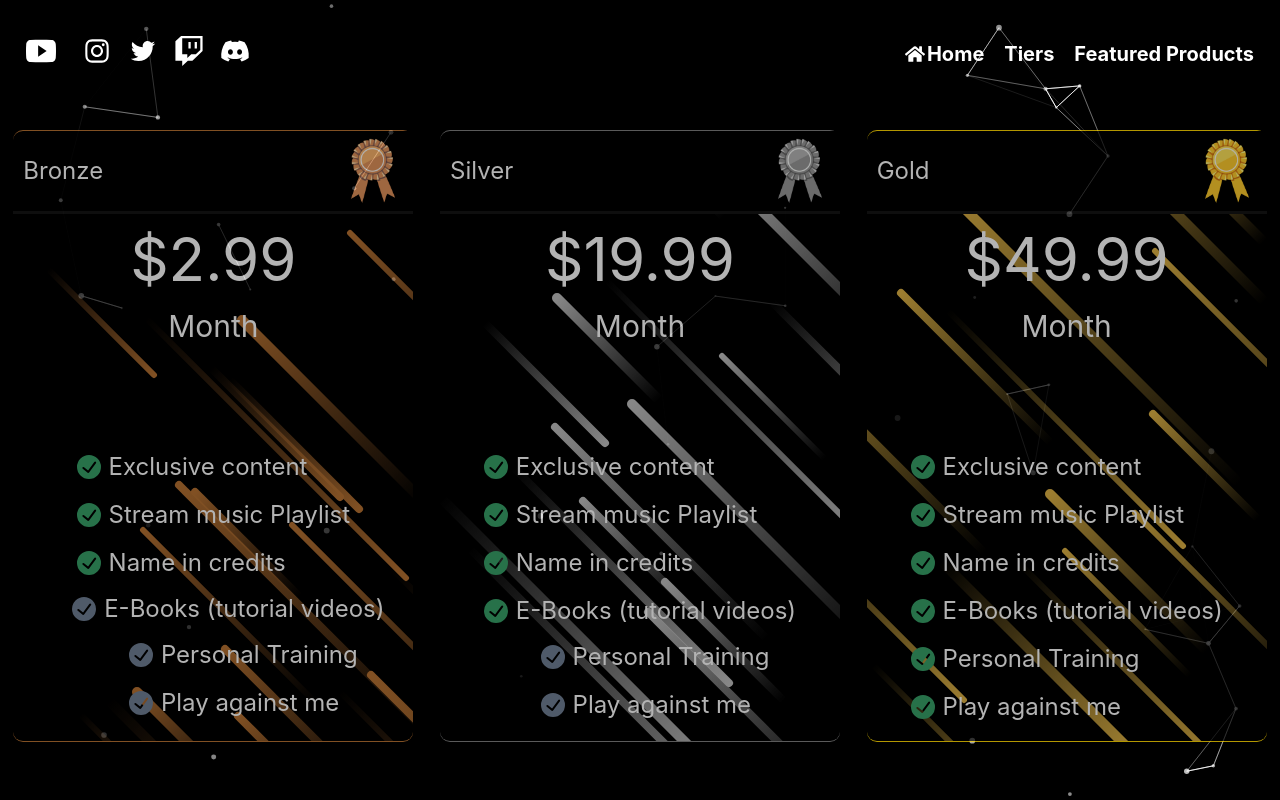
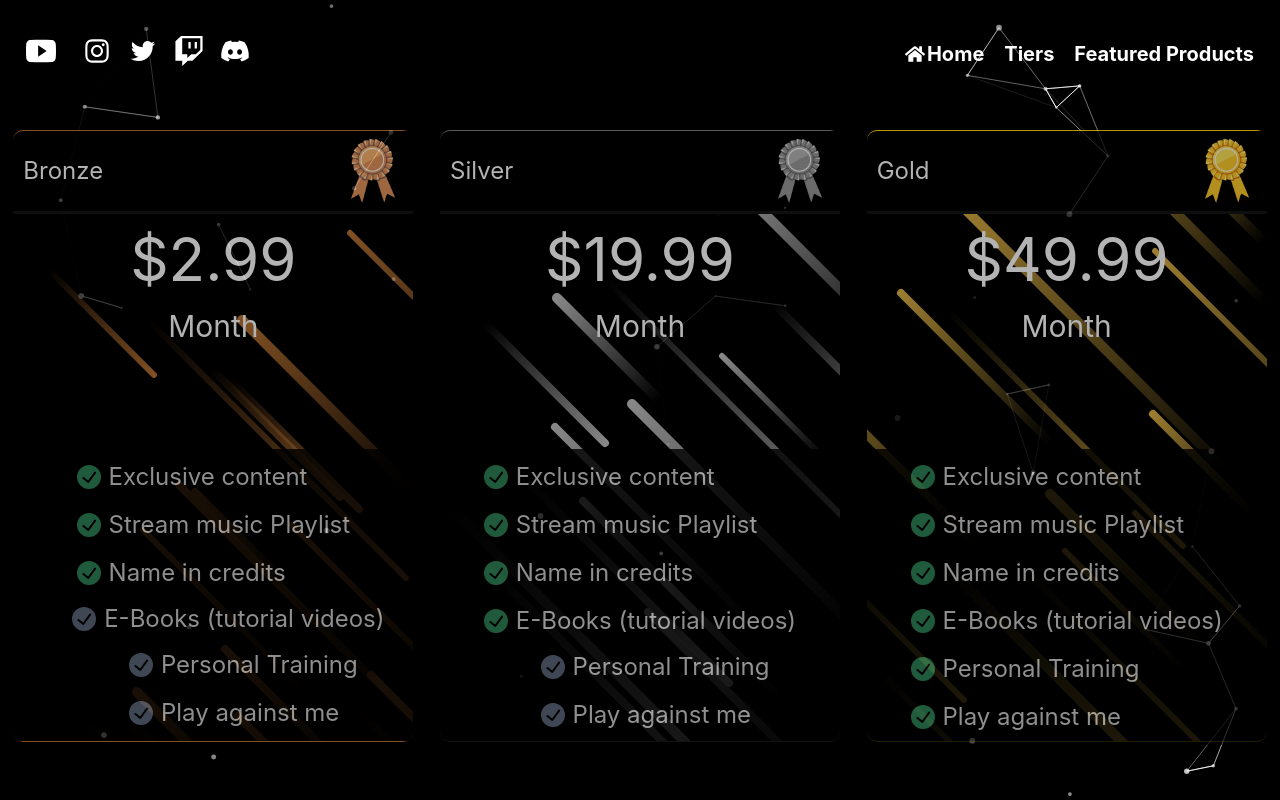
Before and after one commit to AdrianCabreraPhi/ABGotGame, a React (Vite) app: page /#/tiers in a window 1280 px wide. Built offline with nearby package versions, Linux system fonts and the light colour scheme.

Commit message:
looks better text in tier card

```diff
--- a/src/components/JoinHere.css
+++ b/src/components/JoinHere.css
@@ -25,6 +25,9 @@
     display: flex;
     justify-content: center;
     align-items: center;
+    background: black;
+    padding:10px 0px;
+    opacity: 0.8;
 }
 
 .containerSubInfo {
```
